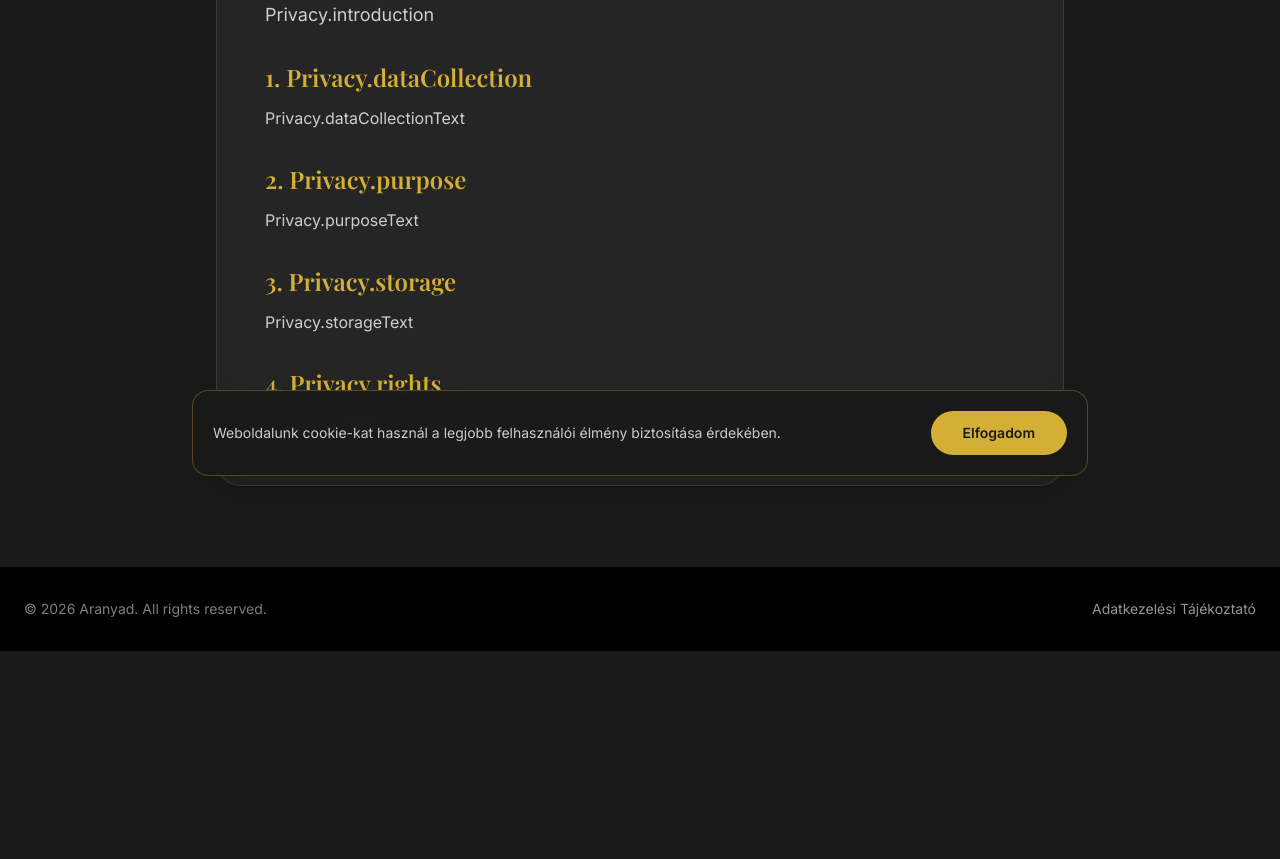
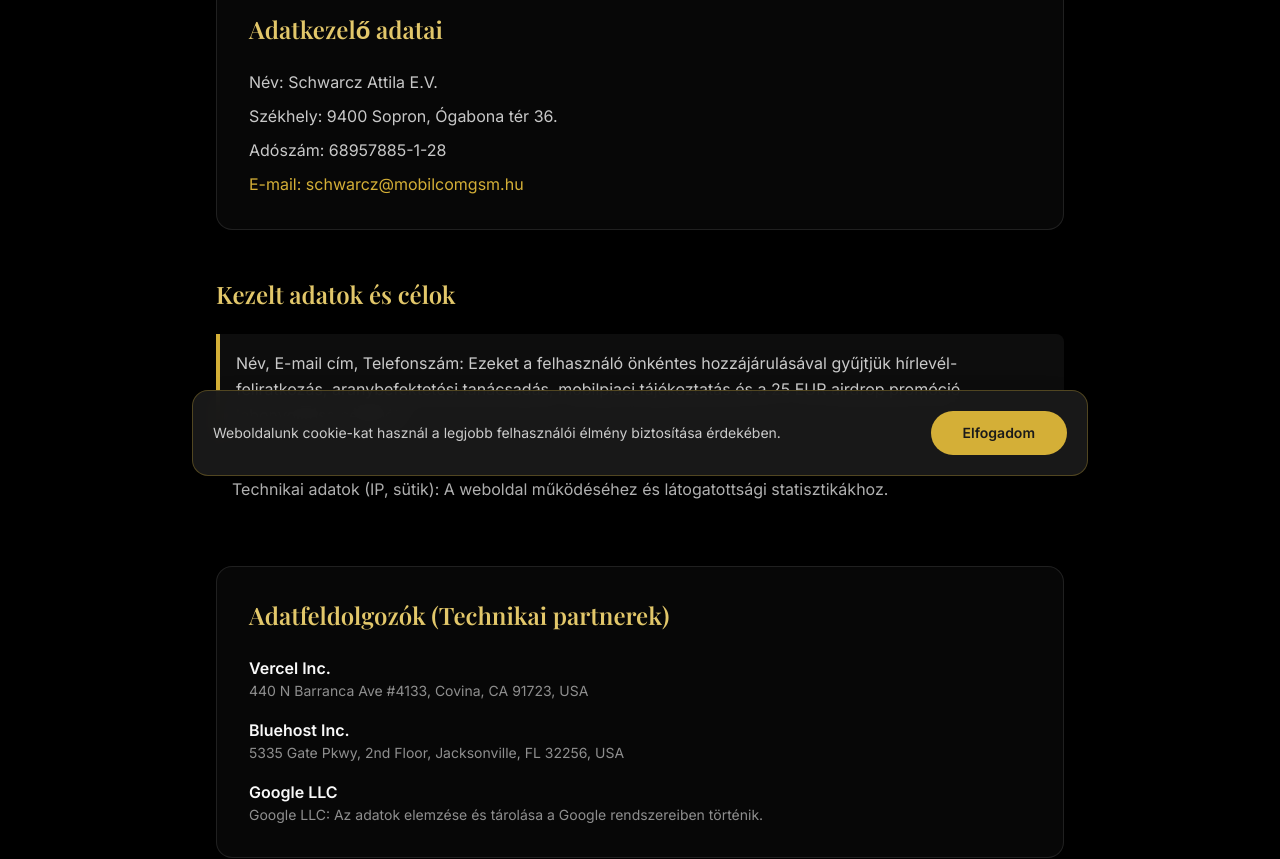
Before and after one commit to schwarcz457-hash/passzivprofit, a Next.js app: page /1/privacy in a window 1280 px wide. Shown: the part 300-1159 px from the top of the page. Before the commit the page ends 951 px from the top, so only its background shows below. Built offline with nearby package versions, Linux system fonts and the light colour scheme.

Commit message:
Fix localization and routing for Privacy Policy, refactor for Next.js 16/17

```diff
--- a/src/app/[locale]/privacy/page.tsx
+++ b/src/app/[locale]/privacy/page.tsx
@@ -1,60 +1,81 @@
-import { setRequestLocale, getTranslations } from "next-intl/server";
+import { getTranslations, setRequestLocale } from "next-intl/server";
 import { Navbar } from "@/components/Navbar";
 
 export default async function PrivacyPage({ params }: { params: Promise<{ locale: string }> }) {
   const { locale } = await params;
   setRequestLocale(locale);
-
   const t = await getTranslations("Privacy");
 
   return (
-    <main className="flex flex-col min-h-screen bg-charcoal selection:bg-metallicGold/30 selection:text-premiumWhite">
+    <div className="bg-black min-h-screen text-premiumWhite pt-24">
       <Navbar />
+      <main className="container mx-auto px-6 py-12 max-w-4xl">
+        <h1 className="font-playfair font-bold text-4xl md:text-5xl text-metallicGold mb-4">
+          {t("title")}
+        </h1>
+        <p className="text-premiumWhite/60 mb-12 font-inter italic">
+          {t("lastUpdated")}
+        </p>
 
-      <section className="pt-32 pb-20 px-6 container mx-auto max-w-4xl flex-grow">
-        <div className="bg-white/5 border border-white/10 rounded-3xl p-8 md:p-12 backdrop-blur-sm">
-          <h1 className="text-4xl md:text-5xl font-playfair font-bold text-premiumWhite mb-4">
-            {t("title")}
-          </h1>
-          <p className="text-sm text-premiumWhite/50 font-inter mb-10">
-            {t("lastUpdated")}
-          </p>
+        <div className="space-y-12 font-inter leading-relaxed">
+          {/* Adatkezelő */}
+          <section className="bg-charcoal/30 border border-white/10 rounded-2xl p-8 backdrop-blur-sm">
+            <h2 className="text-2xl font-playfair font-semibold text-goldLight mb-6">
+              {t("controller.title")}
+            </h2>
+            <div className="space-y-2 text-premiumWhite/80">
+              <p>{t("controller.name")}</p>
+              <p>{t("controller.address")}</p>
+              <p>{t("controller.taxNumber")}</p>
+              <p className="text-metallicGold">{t("controller.email")}</p>
+            </div>
+          </section>
 
-          <div className="space-y-8 font-inter text-premiumWhite/80 leading-relaxed">
-            <div>
-              <p className="text-lg">{t("introduction")}</p>
+          {/* Kezelt adatok */}
+          <section>
+            <h2 className="text-2xl font-playfair font-semibold text-goldLight mb-6">
+              {t("dataCollection.title")}
+            </h2>
+            <div className="space-y-4 text-premiumWhite/80">
+              <div className="bg-white/5 border-l-4 border-metallicGold p-4 rounded-r-lg">
+                <p>{t("dataCollection.personal")}</p>
+              </div>
+              <p className="p-4">{t("dataCollection.technical")}</p>
             </div>
+          </section>
 
-            <div>
-              <h2 className="text-2xl font-playfair font-semibold text-metallicGold mb-3">
-                1. {t("dataCollection")}
-              </h2>
-              <p>{t("dataCollectionText")}</p>
-            </div>
+          {/* Adatfeldolgozók */}
+          <section className="bg-charcoal/30 border border-white/10 rounded-2xl p-8 backdrop-blur-sm">
+            <h2 className="text-2xl font-playfair font-semibold text-goldLight mb-6">
+              {t("processors.title")}
+            </h2>
+            <ul className="space-y-4 text-premiumWhite/80">
+              <li className="flex flex-col">
+                <span className="font-semibold text-premiumWhite">Vercel Inc.</span>
+                <span className="text-sm opacity-70">440 N Barranca Ave #4133, Covina, CA 91723, USA</span>
+              </li>
+              <li className="flex flex-col">
+                <span className="font-semibold text-premiumWhite">Bluehost Inc.</span>
+                <span className="text-sm opacity-70">5335 Gate Pkwy, 2nd Floor, Jacksonville, FL 32256, USA</span>
+              </li>
+              <li className="flex flex-col">
+                <span className="font-semibold text-premiumWhite">Google LLC</span>
+                <span className="text-sm opacity-70">{t("processors.google")}</span>
+              </li>
+            </ul>
+          </section>
 
-            <div>
-              <h2 className="text-2xl font-playfair font-semibold text-metallicGold mb-3">
-                2. {t("purpose")}
-              </h2>
-              <p>{t("purposeText")}</p>
-            </div>
-
-            <div>
-              <h2 className="text-2xl font-playfair font-semibold text-metallicGold mb-3">
-                3. {t("storage")}
-              </h2>
-              <p>{t("storageText")}</p>
-            </div>
-
-            <div>
-              <h2 className="text-2xl font-playfair font-semibold text-metallicGold mb-3">
-                4. {t("rights")}
-              </h2>
-              <p>{t("rightsText")}</p>
-            </div>
-          </div>
+          {/* Jogok */}
+          <section>
+            <h2 className="text-2xl font-playfair font-semibold text-goldLight mb-6">
+              {t("rights.title")}
+            </h2>
+            <p className="text-premiumWhite/80">
+              {t("rights.text")}
+            </p>
+          </section>
         </div>
-      </section>
-    </main>
+      </main>
+    </div>
   );
 }
--- a/src/components/Footer.tsx
+++ b/src/components/Footer.tsx
@@ -14,7 +14,7 @@ export function Footer() {
 
         <div className="flex items-center gap-6">
           <Link
-            href="/adatvedelem"
+            href="/privacy"
             className="text-sm font-inter text-premiumWhite/60 hover:text-metallicGold transition-colors"
           >
             {t("privacyLink")}
--- a/src/messages/es.json
+++ b/src/messages/es.json
@@ -126,21 +126,34 @@
   },
   "Privacy": {
     "title": "Privacy Policy",
-    "lastUpdated": "Last Updated: March 2026",
-    "introduction": "This Privacy Policy describes how your personal information is collected, used, and shared when you visit or make a request on Aranyad.",
-    "dataCollection": "Data Collection",
-    "dataCollectionText": "We collect your Name, Email Address, and Phone Number only when you explicitly provide it by filling out our contact forms.",
-    "purpose": "Purpose & Use",
-    "purposeText": "The information collected is used strictly for contacting you regarding gold savings, providing consultations, and offering information about our passive profit programs.",
-    "storage": "Data Storage & Security",
-    "storageText": "Your data is stored securely in our local encrypted database. We do not sell or share your personal information with third parties for marketing purposes.",
-    "rights": "Right to Erasure",
-    "rightsText": "Under GDPR regulations, you have the right to request the deletion of your personal data at any time. To do so, please contact us directly."
+    "lastUpdated": "Last updated: March 24, 2026",
+    "controller": {
+      "title": "Data Controller details",
+      "name": "Name: Schwarcz Attila E.V.",
+      "address": "Headquarters: 9400 Sopron, Ógabona tér 36., Hungary",
+      "taxNumber": "Tax number: 68957885-1-28",
+      "email": "E-mail: schwarcz@mobilcomgsm.hu"
+    },
+    "dataCollection": {
+      "title": "Processed data and purposes",
+      "personal": "Name, Email address, Phone number: These are collected with the user's voluntary consent for the purpose of newsletter subscription, gold investment consultation, mobile market information, and the 25 EUR airdrop promotion.",
+      "technical": "Technical data (IP, cookies): For website operation and visitor statistics."
+    },
+    "processors": {
+      "title": "Data processors (Technical partners)",
+      "vercel": "Vercel Inc. (Hosting): 440 N Barranca Ave #4133, Covina, CA 91723, USA.",
+      "bluehost": "Bluehost Inc. (Endpoint/Domain): 5335 Gate Pkwy, 2nd Floor, Jacksonville, FL 32256, USA.",
+      "google": "Google LLC: Data analysis and storage take place in Google's systems."
+    },
+    "rights": {
+      "title": "Your rights",
+      "text": "Under the GDPR, you have the right to access your personal data, request its rectification, erasure or restriction of processing, and object to the processing."
+    }
   },
   "Consent": {
-    "checkboxText": "Acepto la Política de Privacidad y consiento ser contactado en relación con ahorros en oro.",
-    "privacyLink": "Política de Privacidad",
-    "required": "Debe aceptar la Política de Privacidad para continuar."
+    "checkboxText": "I agree to the Privacy Policy and consent to being contacted regarding gold savings.",
+    "privacyLink": "Privacy Policy",
+    "required": "You must agree to the Privacy Policy to proceed."
   },
   "Cookie": {
     "message": "Utilizamos cookies para asegurarnos de que obtenga la mejor experiencia en nuestro sitio web.",
--- a/src/messages/fr.json
+++ b/src/messages/fr.json
@@ -126,21 +126,34 @@
   },
   "Privacy": {
     "title": "Privacy Policy",
-    "lastUpdated": "Last Updated: March 2026",
-    "introduction": "This Privacy Policy describes how your personal information is collected, used, and shared when you visit or make a request on Aranyad.",
-    "dataCollection": "Data Collection",
-    "dataCollectionText": "We collect your Name, Email Address, and Phone Number only when you explicitly provide it by filling out our contact forms.",
-    "purpose": "Purpose & Use",
-    "purposeText": "The information collected is used strictly for contacting you regarding gold savings, providing consultations, and offering information about our passive profit programs.",
-    "storage": "Data Storage & Security",
-    "storageText": "Your data is stored securely in our local encrypted database. We do not sell or share your personal information with third parties for marketing purposes.",
-    "rights": "Right to Erasure",
-    "rightsText": "Under GDPR regulations, you have the right to request the deletion of your personal data at any time. To do so, please contact us directly."
+    "lastUpdated": "Last updated: March 24, 2026",
+    "controller": {
+      "title": "Data Controller details",
+      "name": "Name: Schwarcz Attila E.V.",
+      "address": "Headquarters: 9400 Sopron, Ógabona tér 36., Hungary",
+      "taxNumber": "Tax number: 68957885-1-28",
+      "email": "E-mail: schwarcz@mobilcomgsm.hu"
+    },
+    "dataCollection": {
+      "title": "Processed data and purposes",
+      "personal": "Name, Email address, Phone number: These are collected with the user's voluntary consent for the purpose of newsletter subscription, gold investment consultation, mobile market information, and the 25 EUR airdrop promotion.",
+      "technical": "Technical data (IP, cookies): For website operation and visitor statistics."
+    },
+    "processors": {
+      "title": "Data processors (Technical partners)",
+      "vercel": "Vercel Inc. (Hosting): 440 N Barranca Ave #4133, Covina, CA 91723, USA.",
+      "bluehost": "Bluehost Inc. (Endpoint/Domain): 5335 Gate Pkwy, 2nd Floor, Jacksonville, FL 32256, USA.",
+      "google": "Google LLC: Data analysis and storage take place in Google's systems."
+    },
+    "rights": {
+      "title": "Your rights",
+      "text": "Under the GDPR, you have the right to access your personal data, request its rectification, erasure or restriction of processing, and object to the processing."
+    }
   },
   "Consent": {
-    "checkboxText": "J'accepte la politique de confidentialité et consens à être contacté concernant les économies en or.",
-    "privacyLink": "Politique de confidentialité",
-    "required": "Vous devez accepter la politique de confidentialité pour continuer."
+    "checkboxText": "I agree to the Privacy Policy and consent to being contacted regarding gold savings.",
+    "privacyLink": "Privacy Policy",
+    "required": "You must agree to the Privacy Policy to proceed."
   },
   "Cookie": {
     "message": "Nous utilisons des cookies pour vous garantir la meilleure expérience sur notre site Web.",
--- a/src/messages/it.json
+++ b/src/messages/it.json
@@ -126,21 +126,34 @@
   },
   "Privacy": {
     "title": "Privacy Policy",
-    "lastUpdated": "Last Updated: March 2026",
-    "introduction": "This Privacy Policy describes how your personal information is collected, used, and shared when you visit or make a request on Aranyad.",
-    "dataCollection": "Data Collection",
-    "dataCollectionText": "We collect your Name, Email Address, and Phone Number only when you explicitly provide it by filling out our contact forms.",
-    "purpose": "Purpose & Use",
-    "purposeText": "The information collected is used strictly for contacting you regarding gold savings, providing consultations, and offering information about our passive profit programs.",
-    "storage": "Data Storage & Security",
-    "storageText": "Your data is stored securely in our local encrypted database. We do not sell or share your personal information with third parties for marketing purposes.",
-    "rights": "Right to Erasure",
-    "rightsText": "Under GDPR regulations, you have the right to request the deletion of your personal data at any time. To do so, please contact us directly."
+    "lastUpdated": "Last updated: March 24, 2026",
+    "controller": {
+      "title": "Data Controller details",
+      "name": "Name: Schwarcz Attila E.V.",
+      "address": "Headquarters: 9400 Sopron, Ógabona tér 36., Hungary",
+      "taxNumber": "Tax number: 68957885-1-28",
+      "email": "E-mail: schwarcz@mobilcomgsm.hu"
+    },
+    "dataCollection": {
+      "title": "Processed data and purposes",
+      "personal": "Name, Email address, Phone number: These are collected with the user's voluntary consent for the purpose of newsletter subscription, gold investment consultation, mobile market information, and the 25 EUR airdrop promotion.",
+      "technical": "Technical data (IP, cookies): For website operation and visitor statistics."
+    },
+    "processors": {
+      "title": "Data processors (Technical partners)",
+      "vercel": "Vercel Inc. (Hosting): 440 N Barranca Ave #4133, Covina, CA 91723, USA.",
+      "bluehost": "Bluehost Inc. (Endpoint/Domain): 5335 Gate Pkwy, 2nd Floor, Jacksonville, FL 32256, USA.",
+      "google": "Google LLC: Data analysis and storage take place in Google's systems."
+    },
+    "rights": {
+      "title": "Your rights",
+      "text": "Under the GDPR, you have the right to access your personal data, request its rectification, erasure or restriction of processing, and object to the processing."
+    }
   },
   "Consent": {
-    "checkboxText": "Accetto l'Informativa sulla privacy e acconsento a essere contattato in merito ai risparmi in oro.",
-    "privacyLink": "Informativa sulla privacy",
-    "required": "Devi accettare l'Informativa sulla privacy per procedere."
+    "checkboxText": "I agree to the Privacy Policy and consent to being contacted regarding gold savings.",
+    "privacyLink": "Privacy Policy",
+    "required": "You must agree to the Privacy Policy to proceed."
   },
   "Cookie": {
     "message": "Utilizziamo i cookie per garantirti la migliore esperienza sul nostro sito web.",
--- a/src/messages/pl.json
+++ b/src/messages/pl.json
@@ -126,21 +126,34 @@
   },
   "Privacy": {
     "title": "Privacy Policy",
-    "lastUpdated": "Last Updated: March 2026",
-    "introduction": "This Privacy Policy describes how your personal information is collected, used, and shared when you visit or make a request on Aranyad.",
-    "dataCollection": "Data Collection",
-    "dataCollectionText": "We collect your Name, Email Address, and Phone Number only when you explicitly provide it by filling out our contact forms.",
-    "purpose": "Purpose & Use",
-    "purposeText": "The information collected is used strictly for contacting you regarding gold savings, providing consultations, and offering information about our passive profit programs.",
-    "storage": "Data Storage & Security",
-    "storageText": "Your data is stored securely in our local encrypted database. We do not sell or share your personal information with third parties for marketing purposes.",
-    "rights": "Right to Erasure",
-    "rightsText": "Under GDPR regulations, you have the right to request the deletion of your personal data at any time. To do so, please contact us directly."
+    "lastUpdated": "Last updated: March 24, 2026",
+    "controller": {
+      "title": "Data Controller details",
+      "name": "Name: Schwarcz Attila E.V.",
+      "address": "Headquarters: 9400 Sopron, Ógabona tér 36., Hungary",
+      "taxNumber": "Tax number: 68957885-1-28",
+      "email": "E-mail: schwarcz@mobilcomgsm.hu"
+    },
+    "dataCollection": {
+      "title": "Processed data and purposes",
+      "personal": "Name, Email address, Phone number: These are collected with the user's voluntary consent for the purpose of newsletter subscription, gold investment consultation, mobile market information, and the 25 EUR airdrop promotion.",
+      "technical": "Technical data (IP, cookies): For website operation and visitor statistics."
+    },
+    "processors": {
+      "title": "Data processors (Technical partners)",
+      "vercel": "Vercel Inc. (Hosting): 440 N Barranca Ave #4133, Covina, CA 91723, USA.",
+      "bluehost": "Bluehost Inc. (Endpoint/Domain): 5335 Gate Pkwy, 2nd Floor, Jacksonville, FL 32256, USA.",
+      "google": "Google LLC: Data analysis and storage take place in Google's systems."
+    },
+    "rights": {
+      "title": "Your rights",
+      "text": "Under the GDPR, you have the right to access your personal data, request its rectification, erasure or restriction of processing, and object to the processing."
+    }
   },
   "Consent": {
-    "checkboxText": "Wyrażam zgodę na Politykę prywatności i zgadzam się na kontakt w sprawie oszczędności w złocie.",
-    "privacyLink": "Polityka prywatności",
-    "required": "Musisz zaakceptować Politykę prywatności, aby kontynuować."
+    "checkboxText": "I agree to the Privacy Policy and consent to being contacted regarding gold savings.",
+    "privacyLink": "Privacy Policy",
+    "required": "You must agree to the Privacy Policy to proceed."
   },
   "Cookie": {
     "message": "Używamy plików cookie, aby zapewnić najlepszą jakość korzystania z naszej witryny.",
--- a/src/messages/ro.json
+++ b/src/messages/ro.json
@@ -126,21 +126,34 @@
   },
   "Privacy": {
     "title": "Privacy Policy",
-    "lastUpdated": "Last Updated: March 2026",
-    "introduction": "This Privacy Policy describes how your personal information is collected, used, and shared when you visit or make a request on Aranyad.",
-    "dataCollection": "Data Collection",
-    "dataCollectionText": "We collect your Name, Email Address, and Phone Number only when you explicitly provide it by filling out our contact forms.",
-    "purpose": "Purpose & Use",
-    "purposeText": "The information collected is used strictly for contacting you regarding gold savings, providing consultations, and offering information about our passive profit programs.",
-    "storage": "Data Storage & Security",
-    "storageText": "Your data is stored securely in our local encrypted database. We do not sell or share your personal information with third parties for marketing purposes.",
-    "rights": "Right to Erasure",
-    "rightsText": "Under GDPR regulations, you have the right to request the deletion of your personal data at any time. To do so, please contact us directly."
+    "lastUpdated": "Last updated: March 24, 2026",
+    "controller": {
+      "title": "Data Controller details",
+      "name": "Name: Schwarcz Attila E.V.",
+      "address": "Headquarters: 9400 Sopron, Ógabona tér 36., Hungary",
+      "taxNumber": "Tax number: 68957885-1-28",
+      "email": "E-mail: schwarcz@mobilcomgsm.hu"
+    },
+    "dataCollection": {
+      "title": "Processed data and purposes",
+      "personal": "Name, Email address, Phone number: These are collected with the user's voluntary consent for the purpose of newsletter subscription, gold investment consultation, mobile market information, and the 25 EUR airdrop promotion.",
+      "technical": "Technical data (IP, cookies): For website operation and visitor statistics."
+    },
+    "processors": {
+      "title": "Data processors (Technical partners)",
+      "vercel": "Vercel Inc. (Hosting): 440 N Barranca Ave #4133, Covina, CA 91723, USA.",
+      "bluehost": "Bluehost Inc. (Endpoint/Domain): 5335 Gate Pkwy, 2nd Floor, Jacksonville, FL 32256, USA.",
+      "google": "Google LLC: Data analysis and storage take place in Google's systems."
+    },
+    "rights": {
+      "title": "Your rights",
+      "text": "Under the GDPR, you have the right to access your personal data, request its rectification, erasure or restriction of processing, and object to the processing."
+    }
   },
   "Consent": {
-    "checkboxText": "Sunt de acord cu Politica de confidențialitate și consimt să fiu contactat în legătură cu economiile de aur.",
-    "privacyLink": "Politica de confidențialitate",
-    "required": "Trebuie să fiți de acord cu Politica de confidențialitate pentru a continua."
+    "checkboxText": "I agree to the Privacy Policy and consent to being contacted regarding gold savings.",
+    "privacyLink": "Privacy Policy",
+    "required": "You must agree to the Privacy Policy to proceed."
   },
   "Cookie": {
     "message": "Folosim cookie-uri pentru a ne asigura că veți avea cea mai bună experiență pe site-ul nostru.",
--- a/src/messages/sk.json
+++ b/src/messages/sk.json
@@ -125,21 +125,34 @@
   },
   "Privacy": {
     "title": "Privacy Policy",
-    "lastUpdated": "Last Updated: March 2026",
-    "introduction": "This Privacy Policy describes how your personal information is collected, used, and shared when you visit or make a request on Aranyad.",
-    "dataCollection": "Data Collection",
-    "dataCollectionText": "We collect your Name, Email Address, and Phone Number only when you explicitly provide it by filling out our contact forms.",
-    "purpose": "Purpose & Use",
-    "purposeText": "The information collected is used strictly for contacting you regarding gold savings, providing consultations, and offering information about our passive profit programs.",
-    "storage": "Data Storage & Security",
-    "storageText": "Your data is stored securely in our local encrypted database. We do not sell or share your personal information with third parties for marketing purposes.",
-    "rights": "Right to Erasure",
-    "rightsText": "Under GDPR regulations, you have the right to request the deletion of your personal data at any time. To do so, please contact us directly."
+    "lastUpdated": "Last updated: March 24, 2026",
+    "controller": {
+      "title": "Data Controller details",
+      "name": "Name: Schwarcz Attila E.V.",
+      "address": "Headquarters: 9400 Sopron, Ógabona tér 36., Hungary",
+      "taxNumber": "Tax number: 68957885-1-28",
+      "email": "E-mail: schwarcz@mobilcomgsm.hu"
+    },
+    "dataCollection": {
+      "title": "Processed data and purposes",
+      "personal": "Name, Email address, Phone number: These are collected with the user's voluntary consent for the purpose of newsletter subscription, gold investment consultation, mobile market information, and the 25 EUR airdrop promotion.",
+      "technical": "Technical data (IP, cookies): For website operation and visitor statistics."
+    },
+    "processors": {
+      "title": "Data processors (Technical partners)",
+      "vercel": "Vercel Inc. (Hosting): 440 N Barranca Ave #4133, Covina, CA 91723, USA.",
+      "bluehost": "Bluehost Inc. (Endpoint/Domain): 5335 Gate Pkwy, 2nd Floor, Jacksonville, FL 32256, USA.",
+      "google": "Google LLC: Data analysis and storage take place in Google's systems."
+    },
+    "rights": {
+      "title": "Your rights",
+      "text": "Under the GDPR, you have the right to access your personal data, request its rectification, erasure or restriction of processing, and object to the processing."
+    }
   },
   "Consent": {
-    "checkboxText": "Súhlasím so Zásadami ochrany osobných údajov a súhlasím s kontaktovaním ohľadom sporenia v zlate.",
-    "privacyLink": "Zásady ochrany osobných údajov",
-    "required": "Ak chcete pokračovať, musíte súhlasiť so Zásadami ochrany osobných údajov."
+    "checkboxText": "I agree to the Privacy Policy and consent to being contacted regarding gold savings.",
+    "privacyLink": "Privacy Policy",
+    "required": "You must agree to the Privacy Policy to proceed."
   },
   "Cookie": {
     "message": "Používame súbory cookie, aby sme vám zaistili čo najlepší zážitok z našich webových stránok.",
```
Also changed, not shown: src/i18n/routing.ts (+5 -2 lines).
